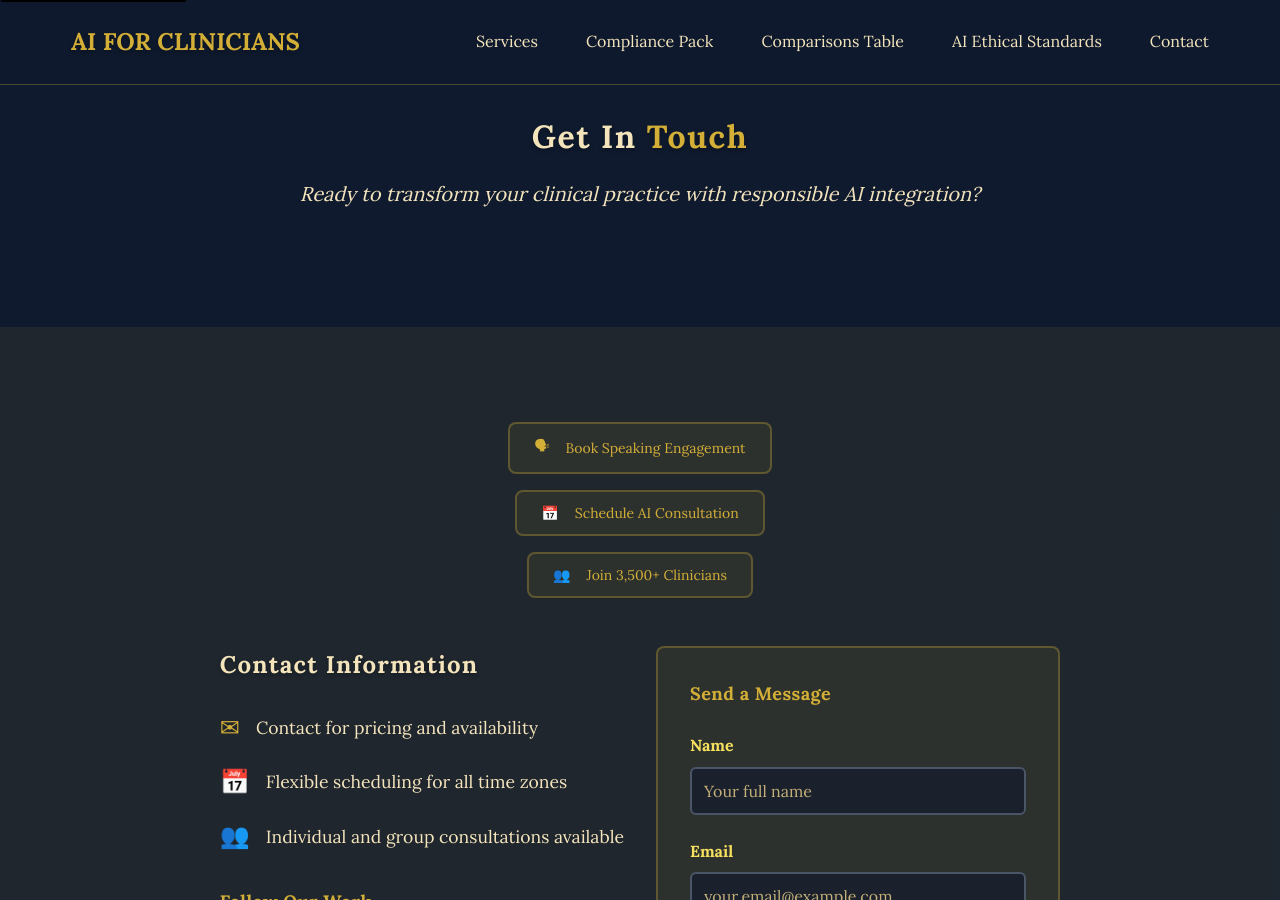
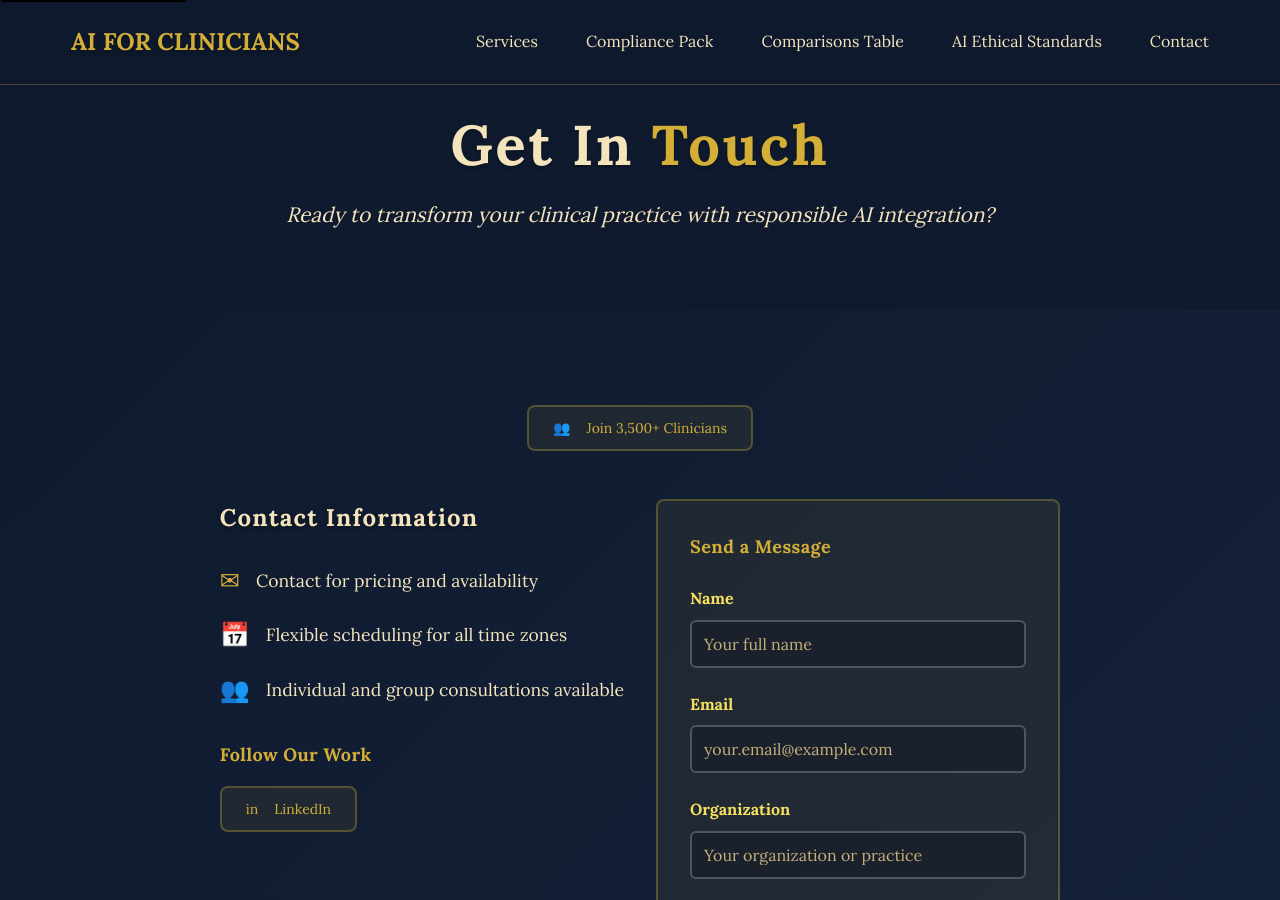
Before and after one commit to keisler-au/aiforclin, a Jekyll site: the page built from contact/index.html, in a window 1280 px wide and 900 px high. Built offline with Jekyll 4.4.1, drawn with Linux system fonts in a browser that asks for light colours.

Commit message:
Starting contact page

```diff
--- a/contact/index.html
+++ b/contact/index.html
@@ -6,23 +6,17 @@ description: Get in touch with AI for Clinicians for speaking engagements, AI co
 
 
 <header class="title-container-alt container">
-    <div class="title-content-alt">
-        <h1 class="section-title">
-            Get In <span class="section-title-accent">Touch</span>
+    <div class="title-content-centered">
+        <h1 class="main-title main-title-accent">
+            Get In <span class="main-title">Touch</span>
         </h1>
-        <p class="section-subtitle">Ready to transform your clinical practice with responsible AI integration?</p>
+        <p class="main-subtitle">Ready to transform your clinical practice with responsible AI integration?</p>
     </div>
 </header>
 <!-- Contact Section -->
-<section id="contact" class="section section-alt">
+<section id="contact" class="section bg1">
     <div class="container">
         <div class="btn-group">
-            <button class="btn btn-primary" onclick="window.open('mailto:david@psychologysquared.com.au?subject=Speaking Engagement Inquiry', '_blank')">
-                <span style="margin-right: 0.5rem;">&#128483;</span> Book Speaking Engagement
-            </button>
-            <button class="btn" onclick="window.open('mailto:david@psychologysquared.com.au?subject=AI Consultation Request', '_blank')">
-                <span style="margin-right: 0.5rem;">&#128197;</span> Schedule AI Consultation
-            </button>
             <button class="btn" onclick="window.open('https://psychologysquared.com', '_blank')">
                 <span style="margin-right: 0.5rem;">&#128101;</span> Join 3,500+ Clinicians
             </button>
--- a/services/index.html
+++ b/services/index.html
@@ -12,7 +12,8 @@ subnav:
   - label: Pricing
     href: "#pricing"
 ---
-<header id="home" class="title-container container">
+<header id="home" class="title-container">
+    <div class="container container-alt">
         <div class="title-content">
             <h1 class="main-title main-title-accent">
                 AI FOR<br />
@@ -26,6 +27,7 @@ subnav:
         </div>
         <div class="hero-image">
             <img src="../assets/images/professionalHeadshot.png" alt="David Lopis - AI Consultant" class="hero-img" />
+        </div>
     </div>
 </header>
     <!-- About Section -->
```
Also changed, not shown: 2 other files. Lines whose indentation alone changed are shown as unchanged.
